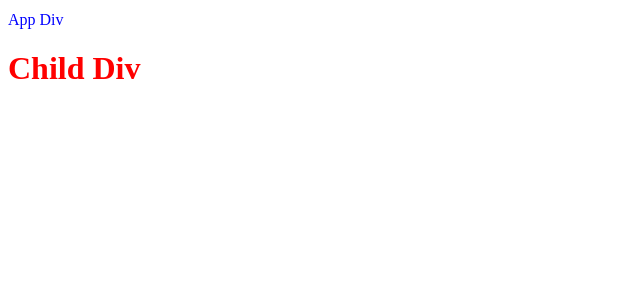
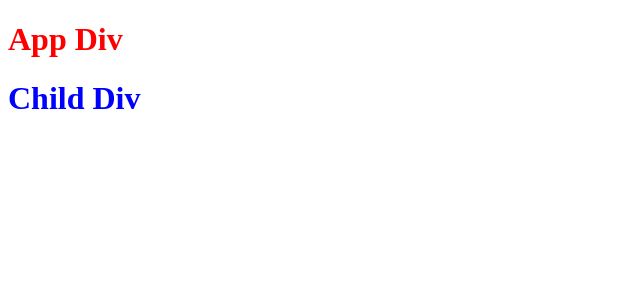
Before and after one commit to Hamm01/Advanced_React_testing, a React (Vite) app in the folder client/: page / in a window 1280 px wide. Shown: the top 300 px of the page, without its empty margins (0-640 px from the left). Built offline with nearby package versions, Linux system fonts and the light colour scheme; the HTML template or start-up script is replaced by a standard one.

Commit message:
How to write the  css in js file

```diff
--- a/client/package.json
+++ b/client/package.json
@@ -12,7 +12,8 @@
   "dependencies": {
     "date-fns": "^3.3.1",
     "react": "^18.2.0",
-    "react-dom": "^18.2.0"
+    "react-dom": "^18.2.0",
+    "styled-components": "^6.1.8"
   },
   "devDependencies": {
     "@types/react": "^18.2.43",
--- a/client/src/App.jsx
+++ b/client/src/App.jsx
@@ -1,11 +1,12 @@
 import { Child } from './Child'
-import styles from './App.module.css'
+import styled from 'styled-components'
 export default function App() {
+  const RedHone = styled.h1`
+    color: red;
+  `
   return (
     <>
-      <h1 className={`${styles.header} ${styles['header-lighter']}`}>
-        App Div
-      </h1>
+      <RedHone>App Div </RedHone>
       <Child />
     </>
   )
--- a/client/src/App.module.css
+++ /dev/null
@@ -1,8 +0,0 @@
-.header {
-    color: blue
-}
-
-.header-lighter {
-    font-weight: lighter;
-    font-size: 1rem;
-}
--- a/client/src/Child.jsx
+++ b/client/src/Child.jsx
@@ -1,4 +1,8 @@
-import styles from './Child.module.css'
+import styled from 'styled-components'
+
 export function Child() {
-  return <h1 className={styles.header}>Child Div</h1>
+  const Blueone = styled.h1`
+    color: blue;
+  `
+  return <Blueone>Child Div</Blueone>
 }
--- a/client/src/child.module.css
+++ /dev/null
@@ -1,3 +0,0 @@
-.header {
-    color: red
-}
```
Also changed, not shown: client/src/README.md, 1 other file (tests, documents, lock files or other folders).
